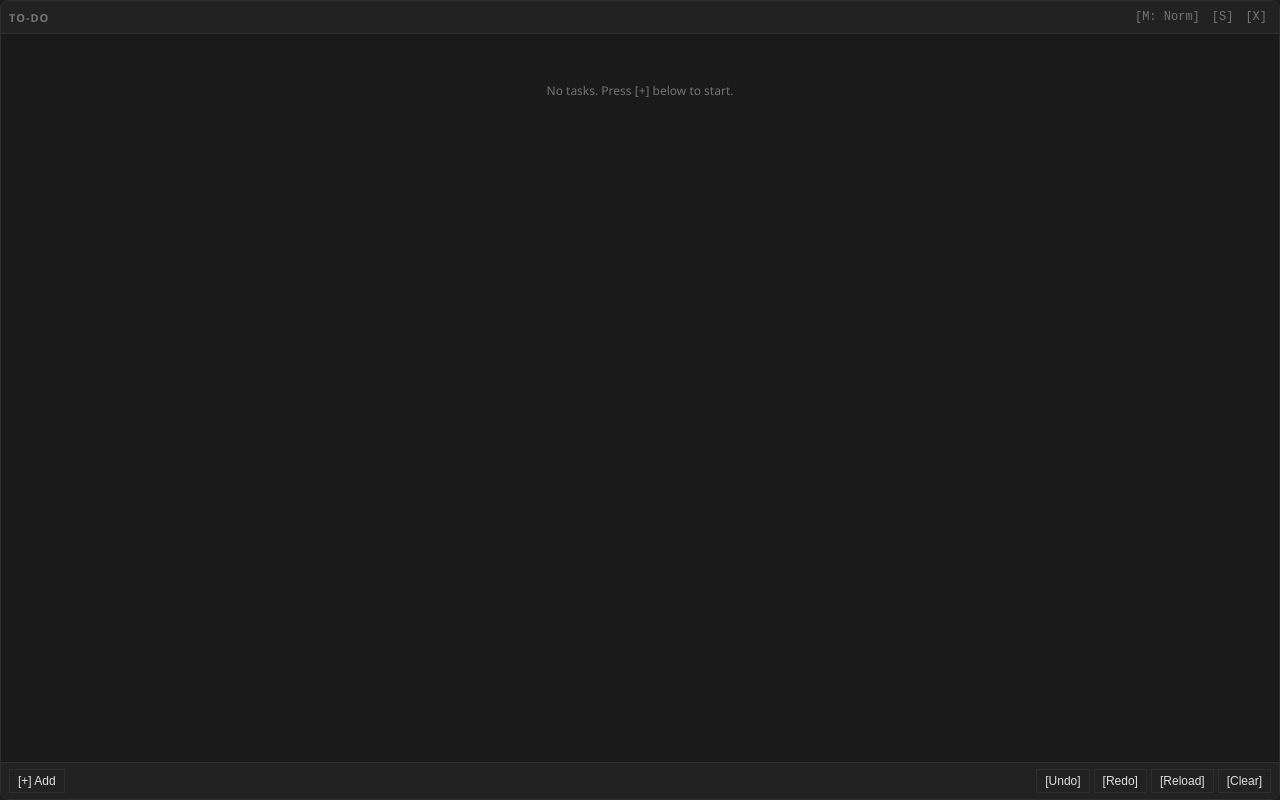
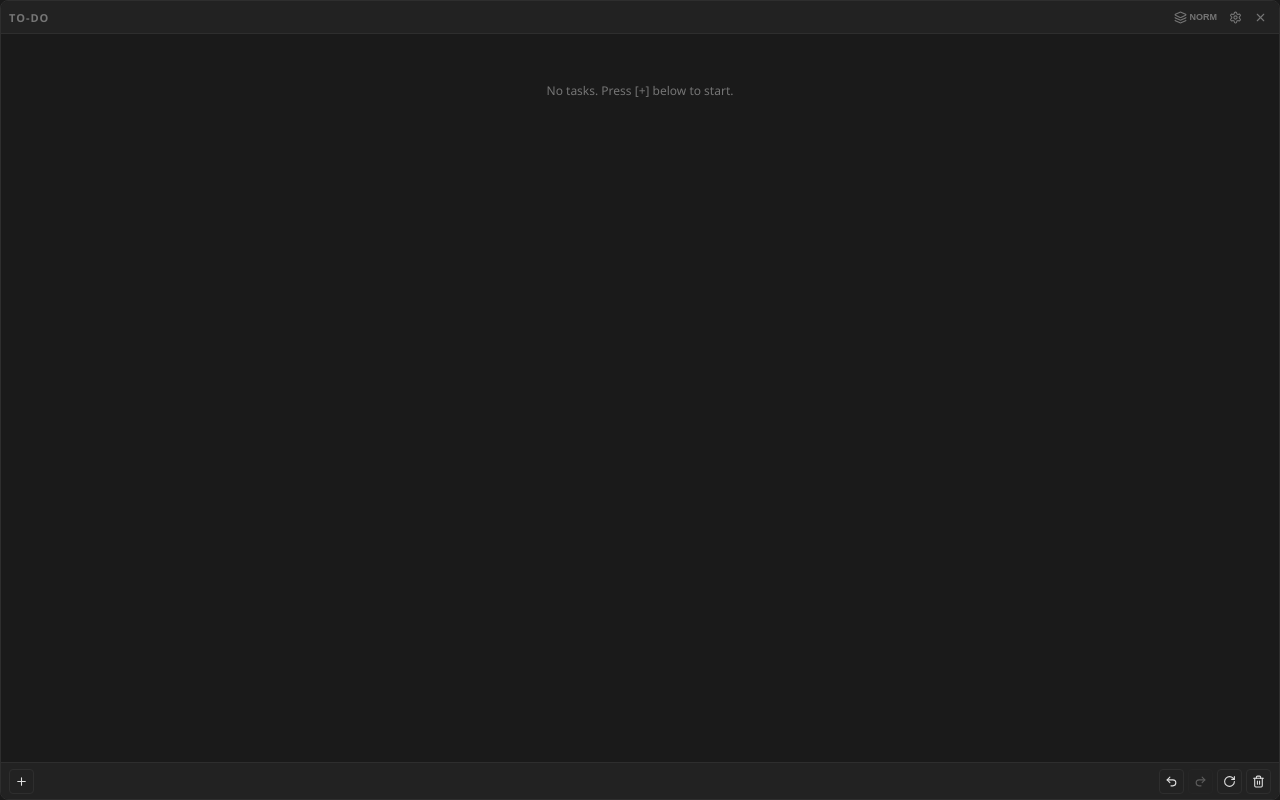
Before and after one commit to duck1642/to-do_widget, a SvelteKit app: page / in a window 1280 px wide. Built offline with nearby package versions, Linux system fonts and the light colour scheme.

Commit message:
icons added

```diff
--- a/package.json
+++ b/package.json
@@ -17,13 +17,14 @@
     "@tauri-apps/plugin-opener": "^2"
   },
   "devDependencies": {
+    "@lucide/svelte": "^1.17.0",
     "@sveltejs/adapter-static": "^3.0.6",
     "@sveltejs/kit": "^2.9.0",
     "@sveltejs/vite-plugin-svelte": "^5.0.0",
+    "@tauri-apps/cli": "^2",
     "svelte": "^5.0.0",
     "svelte-check": "^4.0.0",
     "typescript": "~5.6.2",
-    "vite": "^6.0.3",
-    "@tauri-apps/cli": "^2"
+    "vite": "^6.0.3"
   }
 }
--- a/src/routes/+page.svelte
+++ b/src/routes/+page.svelte
@@ -3,6 +3,19 @@
   import { invoke } from "@tauri-apps/api/core";
   import { getCurrentWindow } from "@tauri-apps/api/window";
   import { markdownToTasks, tasksToMarkdown } from "../utils/parser.js";
+  import {
+    Plus,
+    Undo2,
+    Redo2,
+    RotateCw,
+    Trash2,
+    ChevronUp,
+    ChevronDown,
+    Settings,
+    Layers,
+    X,
+    Check
+  } from "@lucide/svelte";
 
   // State variables (Svelte 5 Runes)
   let filePath = $state("");
@@ -384,14 +397,15 @@
       TO-DO {statusMessage ? `[${statusMessage}]` : ""}
     </span>
     <div class="header-controls">
-      <button class="ascii-btn" onclick={() => showModeMenu = !showModeMenu} title="Window Layer Mode">
-        [M: {getModeLabel(layerMode)}]
+      <button class="icon-btn-header" onclick={() => showModeMenu = !showModeMenu} title="Window Layer Mode">
+        <Layers size={13} />
+        <span class="btn-text">{getModeLabel(layerMode)}</span>
       </button>
-      <button class="ascii-btn" onclick={() => editingPath = !editingPath} title="Settings">
-        [S]
+      <button class="icon-btn-header" onclick={() => editingPath = !editingPath} title="Settings">
+        <Settings size={13} />
       </button>
-      <button class="ascii-btn close" onclick={closeApp} title="Close">
-        [X]
+      <button class="icon-btn-header close" onclick={closeApp} title="Close">
+        <X size={13} />
       </button>
     </div>
   </header>
@@ -423,8 +437,8 @@
           placeholder="C:\Users\...\todo.md"
         />
         <div class="settings-actions">
-          <button class="action-btn" onclick={savePath}>[Save]</button>
-          <button class="action-btn" onclick={cancelPathEdit}>[Cancel]</button>
+          <button class="action-btn" onclick={savePath}>Save</button>
+          <button class="action-btn" onclick={cancelPathEdit}>Cancel</button>
         </div>
       </div>
     {:else}
@@ -435,12 +449,16 @@
               class="task-row"
               style="padding-left: {task.indent * 16}px"
             >
-              <input
-                type="checkbox"
-                class="task-check"
-                checked={task.checked}
-                onchange={() => toggleTask(task.id)}
-              />
+              <button
+                type="button"
+                class="custom-check-btn {task.checked ? 'checked' : ''}"
+                onclick={() => toggleTask(task.id)}
+                title={task.checked ? "Mark active" : "Mark completed"}
+              >
+                {#if task.checked}
+                  <Check size={10} strokeWidth={4} />
+                {/if}
+              </button>
               <input
                 type="text"
                 class="task-text {task.checked ? 'completed' : ''}"
@@ -465,9 +483,15 @@
                 placeholder="New Task..."
               />
               <div class="row-actions">
-                <button class="row-btn" onclick={() => moveTaskUp(index)} title="Move Up">[^]</button>
-                <button class="row-btn" onclick={() => moveTaskDown(index)} title="Move Down">[v]</button>
-                <button class="row-btn del" onclick={() => deleteTask(index)} title="Delete">[x]</button>
+                <button class="row-btn" onclick={() => moveTaskUp(index)} title="Move Up">
+                  <ChevronUp size={13} />
+                </button>
+                <button class="row-btn" onclick={() => moveTaskDown(index)} title="Move Down">
+                  <ChevronDown size={13} />
+                </button>
+                <button class="row-btn del" onclick={() => deleteTask(index)} title="Delete">
+                  <Trash2 size={13} />
+                </button>
               </div>
             </div>
           {:else}
@@ -476,7 +500,9 @@
               <div class="raw-row">
                 <span class="raw-text">{task.raw}</span>
                 <div class="row-actions">
-                  <button class="row-btn del" onclick={() => deleteTask(index)} title="Delete">[x]</button>
+                  <button class="row-btn del" onclick={() => deleteTask(index)} title="Delete">
+                    <Trash2 size={13} />
+                  </button>
                 </div>
               </div>
             {/if}
@@ -494,12 +520,22 @@
 
   <!-- Bottom Action Bar -->
   <footer class="bottom-bar">
-    <button class="action-btn" onclick={() => addTask(-1, 0)}>[+] Add</button>
+    <button class="action-btn" onclick={() => addTask(-1, 0)} title="Add Task">
+      <Plus size={13} />
+    </button>
     <div class="footer-right">
-      <button class="action-btn" onclick={undo} title="Undo last deletion">[Undo]</button>
-      <button class="action-btn" onclick={redo} disabled={redoStack.length === 0} title="Redo last undone deletion">[Redo]</button>
-      <button class="action-btn" onclick={loadFile}>[Reload]</button>
-      <button class="action-btn" onclick={clearCompleted}>[Clear]</button>
+      <button class="action-btn" onclick={undo} title="Undo last action">
+        <Undo2 size={13} />
+      </button>
+      <button class="action-btn" onclick={redo} disabled={redoStack.length === 0} title="Redo last undone action">
+        <Redo2 size={13} />
+      </button>
+      <button class="action-btn" onclick={loadFile} title="Reload file">
+        <RotateCw size={13} />
+      </button>
+      <button class="action-btn" onclick={clearCompleted} title="Clear completed tasks">
+        <Trash2 size={13} />
+      </button>
     </div>
   </footer>
 </main>
@@ -613,6 +649,8 @@
     display: flex;
     flex-direction: column;
     gap: 2px;
+    width: max-content;
+    min-width: 100%;
   }
 
   .task-row {
@@ -620,20 +658,53 @@
     align-items: center;
     padding: 2px 4px;
     border-radius: 2px;
-    min-width: 320px;
+    min-width: 100%;
+    width: max-content;
     box-sizing: border-box;
   }
 
-  .task-row:hover {
-    background-color: var(--bg-header);
-  }
 
-  .task-check {
+
+  .custom-check-btn {
     width: 14px;
     height: 14px;
     margin-right: 8px;
     cursor: pointer;
-    accent-color: var(--accent);
+    background: var(--bg-dark);
+    border: 1.5px solid #444444;
+    border-radius: 3px;
+    display: flex;
+    align-items: center;
+    justify-content: center;
+    padding: 0;
+    color: #ffffff;
+    flex-shrink: 0;
+  }
+
+  .custom-check-btn:hover {
+    border-color: #666666;
+    background: rgba(255, 255, 255, 0.02);
+  }
+
+  .custom-check-btn:active {
+    border-color: #888888;
+    background: rgba(255, 255, 255, 0.05);
+  }
+
+  .custom-check-btn.checked {
+    border-color: rgba(255, 255, 255, 0.85);
+    background: #2e2e2e;
+    color: #ffffff;
+  }
+
+  .custom-check-btn.checked:hover {
+    border-color: #ffffff;
+    background: #383838;
+  }
+
+  .custom-check-btn.checked:active {
+    border-color: rgba(255, 255, 255, 0.7);
+    background: #252525;
   }
 
   .task-text {
@@ -644,6 +715,7 @@
     font-size: 13px;
     outline: none;
     padding: 2px 0;
+    min-width: 150px; /* Prevent text input from collapsing on deep indentation */
   }
 
   .task-text.completed {
@@ -661,7 +733,8 @@
     background-color: rgba(255, 255, 255, 0.02);
     border-left: 2px solid var(--text-muted);
     margin: 4px 0;
-    min-width: 320px;
+    min-width: 100%;
+    width: max-content;
     box-sizing: border-box;
   }
 
@@ -680,64 +753,89 @@
 
   /* Controls visibility on hover */
   .row-actions {
-    display: none;
+    display: flex;
     gap: 2px;
+    opacity: 0;
+    pointer-events: none;
   }
 
   .task-row:hover .row-actions,
   .raw-row:hover .row-actions {
-    display: flex;
+    opacity: 1;
+    pointer-events: auto;
   }
 
   /* Buttons */
-  .ascii-btn {
+  .icon-btn-header {
     background: transparent;
     border: none;
     color: var(--text-muted);
-    font-family: monospace;
-    font-size: 12px;
     cursor: pointer;
-    padding: 2px 4px;
+    padding: 4px;
+    display: flex;
+    align-items: center;
+    gap: 3px;
+    border-radius: 4px;
   }
 
-  .ascii-btn:hover {
+  .icon-btn-header:hover {
     color: var(--text-color);
+    background-color: var(--border-color);
   }
 
-  .ascii-btn.close:hover {
+  .icon-btn-header.close:hover {
     color: #ff5555;
+    background-color: rgba(255, 85, 85, 0.1);
+  }
+
+  .btn-text {
+    font-size: 9px;
+    font-weight: bold;
+    text-transform: uppercase;
   }
 
   .row-btn {
     background: transparent;
     border: none;
     color: var(--text-muted);
-    font-family: monospace;
-    font-size: 11px;
     cursor: pointer;
-    padding: 0 4px;
+    padding: 2px;
+    display: flex;
+    align-items: center;
+    justify-content: center;
+    border-radius: 3px;
   }
 
   .row-btn:hover {
     color: var(--text-color);
+    background-color: var(--border-color);
   }
 
   .row-btn.del:hover {
     color: #ff5555;
+    background-color: rgba(255, 85, 85, 0.1);
   }
 
   .action-btn {
     background: transparent;
     border: 1px solid var(--border-color);
     color: var(--text-color);
-    padding: 4px 8px;
-    font-size: 12px;
+    padding: 5px;
     cursor: pointer;
+    display: flex;
+    align-items: center;
+    justify-content: center;
+    border-radius: 4px;
   }
 
-  .action-btn:hover {
+  .action-btn:hover:not(:disabled) {
     background-color: var(--bg-header);
     border-color: var(--text-muted);
+  }
+
+  .action-btn:disabled {
+    opacity: 0.3;
+    cursor: not-allowed;
   }
 
   /* Bottom status bar */
```
Also changed, not shown: 1 other file (tests, documents, lock files or other folders).
